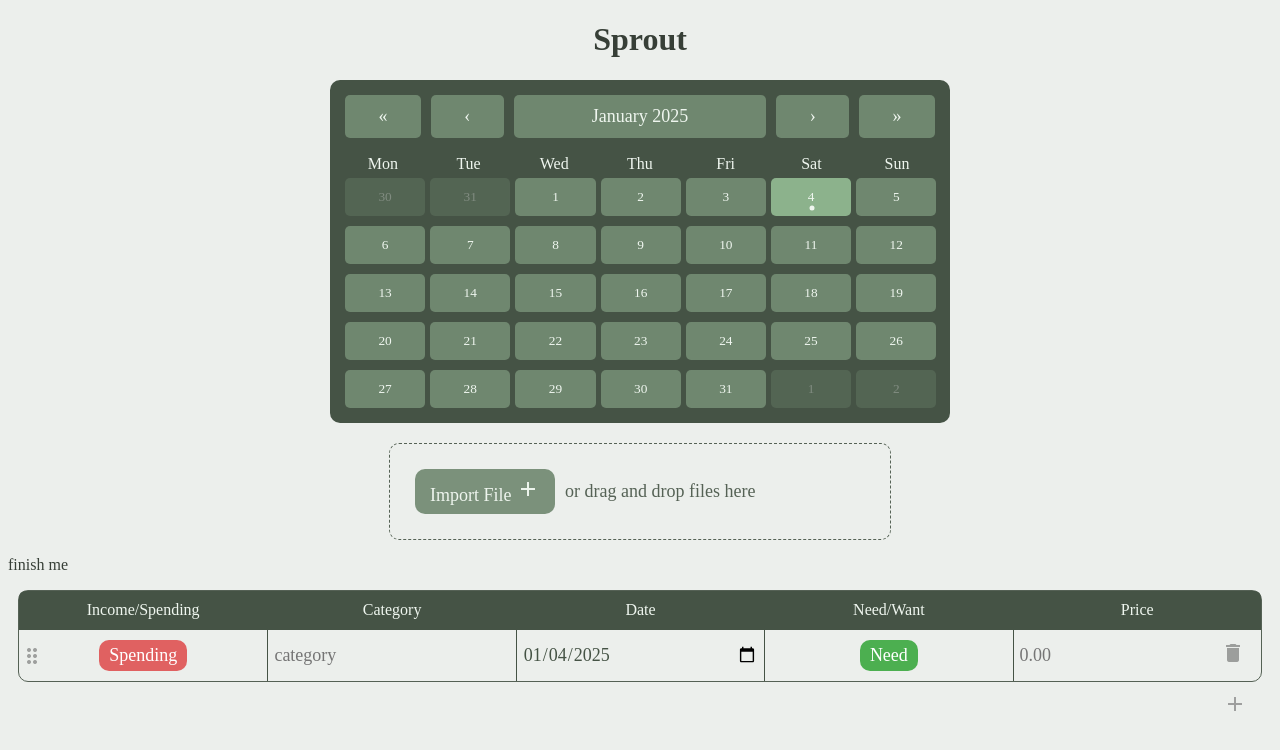
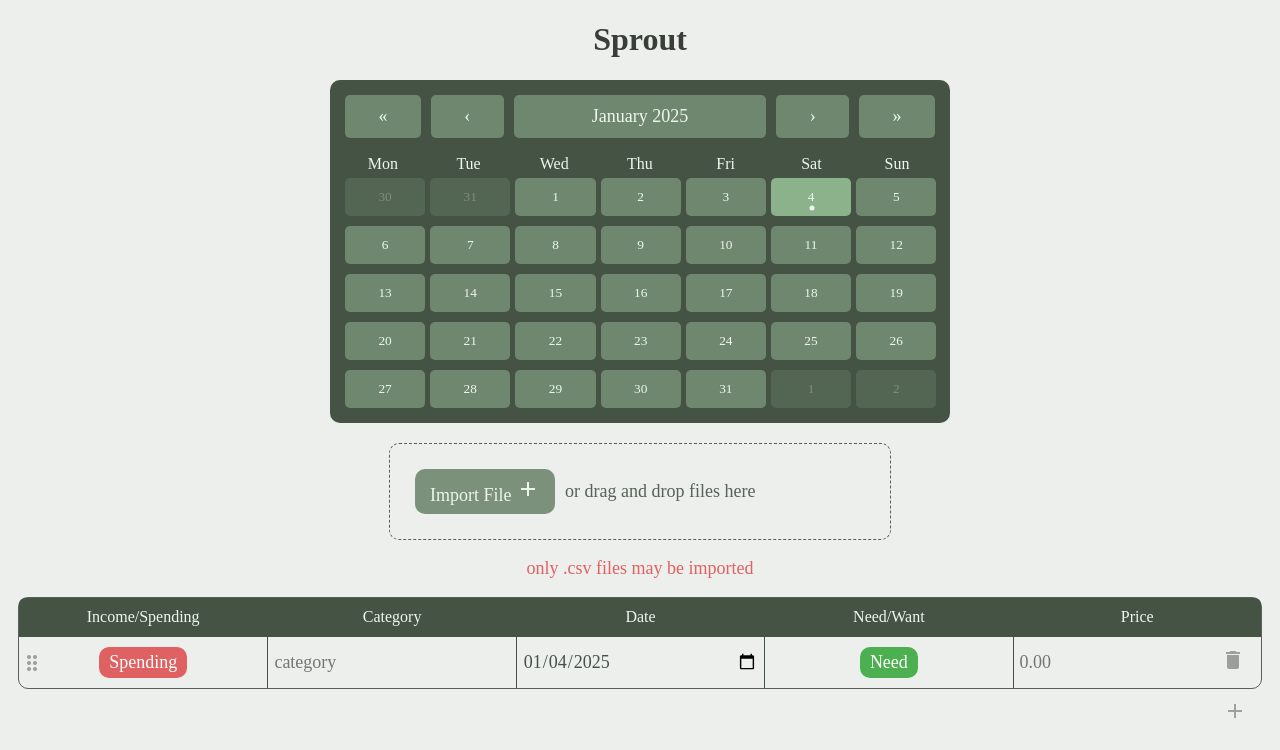
Before and after one commit to Fishfinna/sprouts, a React (Vite) app: page / in a window 1280 px wide. Shown: the top 750 px of the page. Built offline with nearby package versions, Linux system fonts and the light colour scheme; a web font is replaced by a local one.

Commit message:
set up the error message

```diff
--- a/src/components/file-manager/fieManager.scss
+++ b/src/components/file-manager/fieManager.scss
@@ -53,3 +53,10 @@
         outline: none;
     }
 }
+
+.error {
+    font-size: large;
+    color: var.$red-color;
+    width: 100%;
+    text-align: center;
+}
--- a/src/components/file-manager/fileManager.tsx
+++ b/src/components/file-manager/fileManager.tsx
@@ -8,6 +8,7 @@ export function CSVReader({
   setTransactions: React.Dispatch<React.SetStateAction<Transaction[]>>;
 }) {
   const [fileMsg, setFileMsg] = useState("or drag and drop files here");
+  const [fileError, setFileError] = useState("only .csv files may be imported");
   const [isActive, setIsActive] = useState(false);
 
   function loadFiles(event: ProgressEvent<FileReader>) {
@@ -100,7 +101,7 @@ export function CSVReader({
           onBlur={() => setIsActive(false)}
         />
       </div>
-      <p className="error">finish me</p>
+      <p className="error">{fileError}</p>
     </>
   );
 }
```
